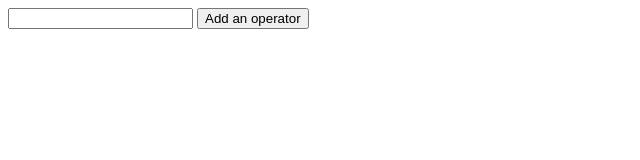
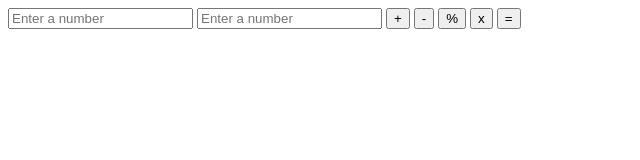
Before and after one commit to katiefrances/js-calculator, a plain HTML site: page index.html in a window 1280 px wide. Shown: the whole page, without its empty margins (0-640 px from the left). Drawn offline with Linux system fonts and the light colour scheme.

Commit message:
Add class & add method

```diff
--- a/calc.js
+++ b/calc.js
@@ -1,33 +1,65 @@
 // Attempt at creating a js calculator
 
+// TODO ----------------
+// Add buttons and forms for user input
+// Actually make it work
+
+
+class Calculate {
+    constructor (a,b,operator) {
+        this.a = a;
+        this.b = b;
+        this.operator = operator;
+    }
+
+    add() {
+        answer = this.a + this.b;
+        console.log(answer);
+    }
+
+}
+
+function add() {
+    a = parseInt(document.getElementById("number1").value);
+    b = parseInt(document.getElementById("number2").value);
+    console.log(a+b);
+}
+
+
+
+
+
+
 // functions for operators
-let add = (a,b) => {return a +  b};
+// let add = () => {alert(parseInt(document.getElementById("number1").value)) + parseInt(document.getElementById("number2").value)};
+// let add = () => {alert(parseInt(document.getElementById("number1").value) + parseInt(document.getElementById("number2").value))};
+
 let subtract = (c,d) => {return c - d};
 let divide = (e,f) => {return e / f };
 let multiply = (g,h) => {return g * h};
 
-// variables for numbers + operator storage
-let firstNum = 50;
-let secondNum = 2;
 
 // operators, maybe put in a function that calls all the functions at a later point?
-function calculate() {
-    let operator = document.getElementById("input").value;
-    let myAnswer;
+// function calculate() {
+//     // something here about calling functions based off the button clicked
+//     let operator = document.getElementById("input").value;
+//     let myAnswer;
 
-    // console.log(operator);
+//     if (operator == "+") {
+//         myAnswer = add(firstNum,secondNum);
+//     } else if (operator == "-") {
+//         myAnswer = subtract(firstNum,secondNum);
+//     } else if (operator == "/") {
+//         myAnswer = divide(firstNum,secondNum);
+//     } else if (operator=="*") {
+//         myAnswer = multiply(firstNum,secondNum);
+//     } else {
+//         myAnswer = "You're an idiot";
+//     }
+//     console.log(myAnswer);
+// }
 
-    if (operator == "+") {
-        myAnswer = add(firstNum,secondNum);
-    } else if (operator == "-") {
-        myAnswer = subtract(firstNum,secondNum);
-    } else if (operator == "/") {
-        myAnswer = divide(firstNum,secondNum);
-    } else if (operator=="*") {
-        myAnswer = multiply(firstNum,secondNum);
-    } else {
-        myAnswer = "You're an idiot";
-    }
-
-    console.log(myAnswer);
-}
+// function output() {
+//     return calculate();
+//     // a bad attempt at some kind of equal function ?
+// }
--- a/index.html
+++ b/index.html
@@ -6,11 +6,27 @@
     <title>JS Calculator</title>
 </head>
 <body>
-    <input type="text" id="input">
-    <button onClick="calculate()">Add an operator</button>
-    <div id="result">
+        <!-- Original code that works when you put the operator in,
+        but numbers are staticially set -->
+        <!-- <input type="text" id="input">
+        <button onClick="calculate()">Add an operator</button> -->
+
+        <!-- bad attempt at adding user input -->
+        <input type="text" id="number1" placeholder="Enter a number">
+        <input type="text" id="number2" placeholder="Enter a number">
+        <button type="text" id="operatorPlus" onclick="add()">+</button>
+        <button type="text" id="operatorMinus">-</button>
+        <button type="text" id="operatorDivide">%</button>
+        <button type="text" id="operatorMultiply">x</button>
+        <!-- Calculate button works yay! -->
+        <button type="text" id="equalButton" onClick="calculate()">=</button>
+
+        <div id="result">
         <!-- result of calculation goes here -->
-    </div>
+
+        </div>
+
+
     <script src="calc.js"></script>
 </body>
 </html>
```
